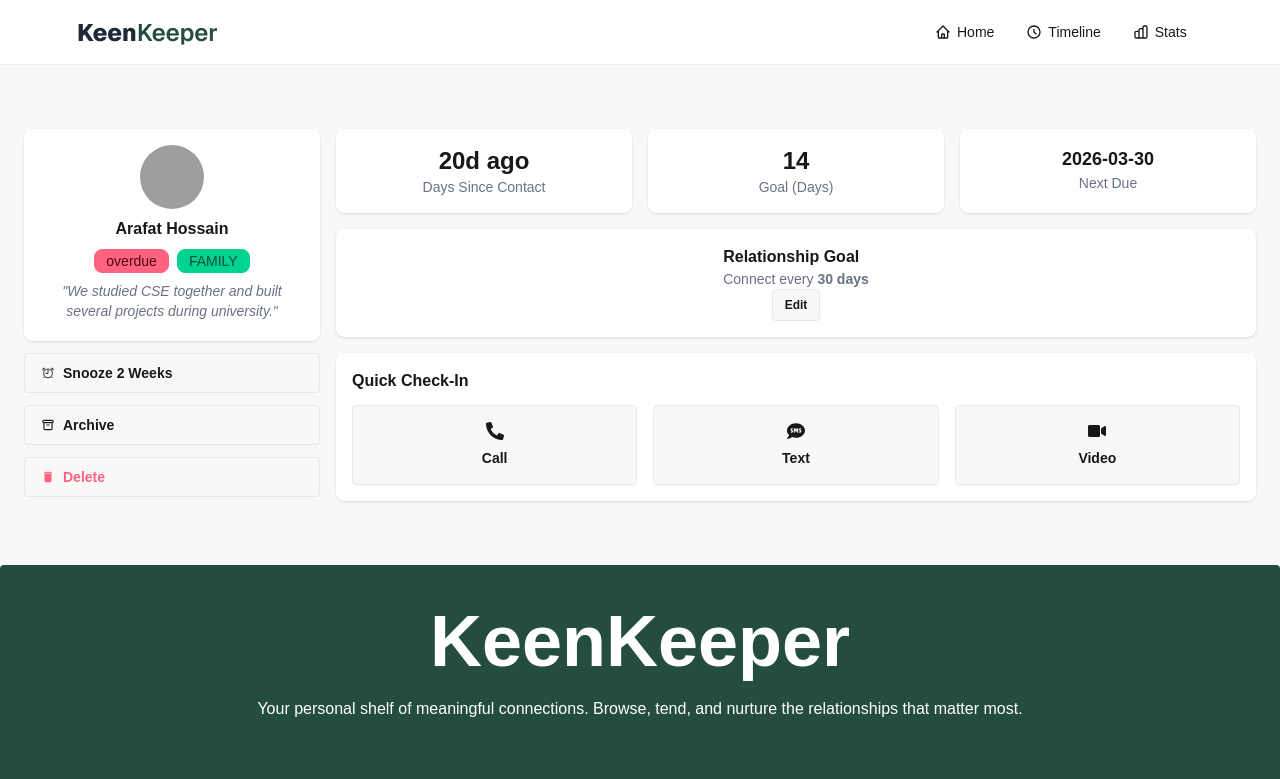
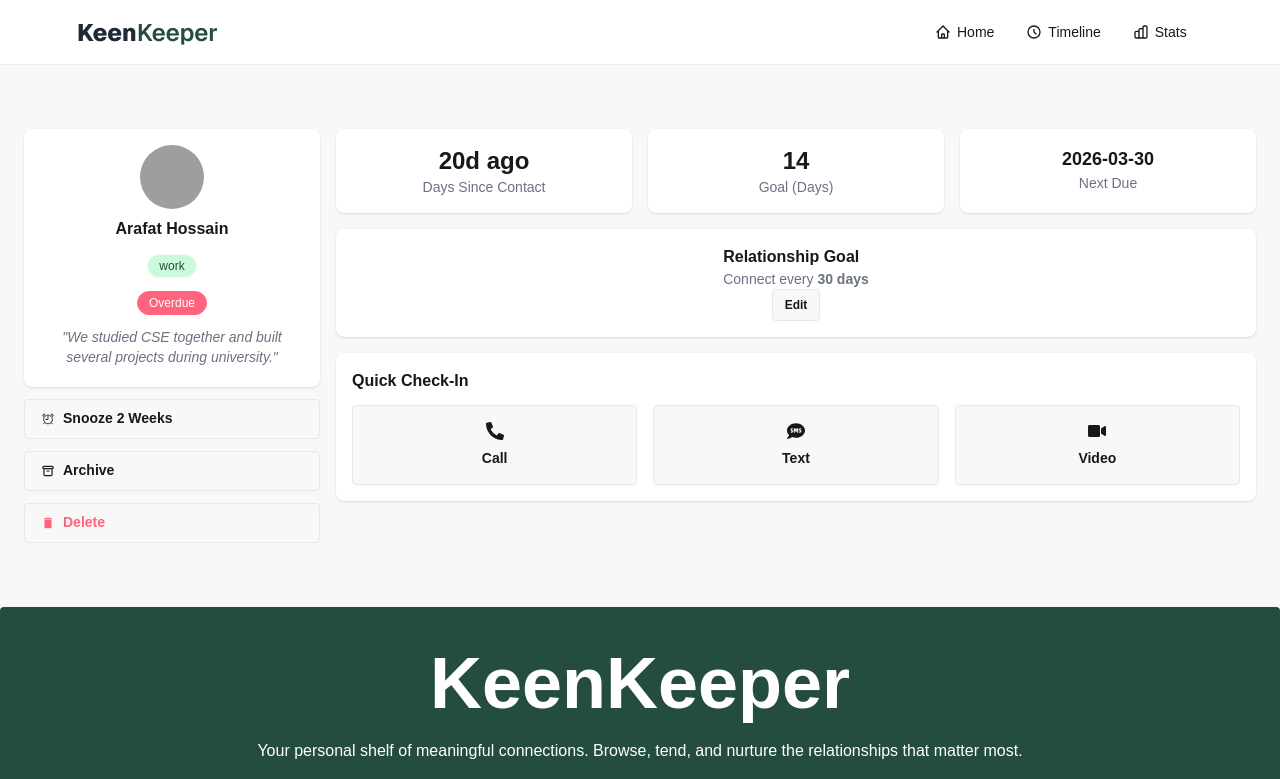
Before and after one commit to TurjoyBari/kinkeeper, a React (Vite) app: page /1 in a window 1280 px wide. Shown: the top 779 px of the page. Built offline with nearby package versions, Linux system fonts and the light colour scheme; grey boxes are pictures that could not be loaded.

Commit message:
add stats page

```diff
--- a/src/pages/FriendDetails/FriendDetails.jsx
+++ b/src/pages/FriendDetails/FriendDetails.jsx
@@ -51,9 +51,9 @@ const FriendDetails = () => {
     <div>
       <div className="p-6 bg-base-200 ">
         <div className="max-w-7xl mx-auto pt-10 pb-10 ">
-          <div className="grid grid-cols-4 gap-4">
-            {/* LEFT PROFILE CARD */}
-            <div className="col-span-1 space-y-3">
+          <div className="grid md:grid-cols-4 gap-4">
+
+            <div className="col-span-1 space-y-3 ">
               <div className="card bg-base-100 shadow p-4 text-center">
                 <div className="avatar mx-auto mb-2">
                   <div className="w-16 rounded-full">
@@ -61,26 +61,37 @@ const FriendDetails = () => {
                   </div>
                 </div>
 
-                <h2 className="font-semibold">{expectedFriend?.name}</h2>
+                <h2 className="font-semibold pb-3">{expectedFriend?.name}</h2>
 
-                <div className="flex justify-center gap-2 my-2">
-                  <div
-                    className={`badge ${statusClass[expectedFriend?.status]}`}
-                  >
-                    {expectedFriend?.status}
-                  </div>
-                  <div className="badge badge-success">FAMILY</div>
+                <div className="pb-3">
+                    <div className="badge badge-soft badge-success text-[12px] font-medium bg-[#CBFADB] rounded-full text-[#244D3F]">
+                      {expectedFriend.tags[0]}
+                    </div>
+                    {expectedFriend.tags?.[1] && expectedFriend.tags[1].length > 0 ? (
+                      <span className="badge badge-soft badge-success text-[12px] font-medium bg-[#CBFADB] rounded-full text-[#244D3F]">
+                        {expectedFriend.tags[1]}
+                      </span>
+                    ) : null}
+                </div>
+                <div className="pb-3">
+                    {statusClass[expectedFriend.status] && (
+                      <div
+                        className={`badge ${statusClass[expectedFriend.status]} rounded-full capitalize text-[12px] font-medium text-white`}
+                      >
+                        {expectedFriend.status}
+                      </div>
+                    )}
                 </div>
 
                 <p className="text-sm italic text-gray-500">
                   "{expectedFriend?.bio}"
                 </p>
                 <p className="text-xs text-gray-400 mt-1">
-                  {/* Preferred: {expectedFriend.preferred} */}
+
                 </p>
               </div>
 
-              {/* ACTION BUTTONS */}
+
               <button className="btn w-full justify-start gap-2">
                 <IoAlarmOutline /> Snooze 2 Weeks
               </button>
@@ -94,10 +105,10 @@ const FriendDetails = () => {
               </button>
             </div>
 
-            {/* RIGHT CONTENT */}
+
             <div className="col-span-3 space-y-4">
               {/* TOP STATS */}
-              <div className="grid grid-cols-3 gap-4">
+              <div className="grid md:grid-cols-3 gap-4">
                 <div className="card bg-base-100 shadow p-4 text-center">
                   <h2 className="text-2xl font-bold">
                     {expectedFriend?.days_since_contact}
@@ -118,7 +129,7 @@ const FriendDetails = () => {
                 </div>
               </div>
 
-              {/* RELATIONSHIP GOAL */}
+
               <div className="card bg-base-100 shadow p-4 flex justify-between items-center">
                 <div>
                   <h3 className="font-semibold">Relationship Goal</h3>
@@ -129,7 +140,7 @@ const FriendDetails = () => {
                 <button className="btn btn-sm">Edit</button>
               </div>
 
-              {/* QUICK CHECK-IN */}
+
               <div className="card bg-base-100 shadow p-4">
                 <h3 className="font-semibold mb-3">Quick Check-In</h3>
 
--- a/src/pages/statspage/StatsPage.jsx
+++ b/src/pages/statspage/StatsPage.jsx
@@ -1,11 +1,62 @@
-import React from 'react';
+import React, { useContext } from "react";
+import useFriend from "../../hooks/useFriend";
+import { TimelineDataContext } from "../../context/TimelineDataContext";
+import { Legend, Pie, PieChart, Tooltip } from "recharts";
+import EmptyState from "../errorpage/EmptyState";
 
 const StatsPage = () => {
+  const { timelineData } = useContext(TimelineDataContext);
+
+  const { friends, loading } = useFriend();
+
+
+  const callCount = timelineData.filter(item => item.type === "call").length;
+  const textCount = timelineData.filter(item => item.type === "text").length;
+  const videoCount = timelineData.filter(item => item.type === "video").length;
+
+
+  const data = [
+    callCount > 0 && { name: "Call", value: callCount, fill: "#3B82F6" },
+    textCount > 0 && { name: "Text", value: textCount, fill: "#10B981" },
+    videoCount > 0 && { name: "Video", value: videoCount, fill: "#8B5CF6" },
+  ].filter(Boolean);
+
+
+  if (data.length === 0) {
     return (
-        <div>
-            <h2>Stats Page</h2>
-        </div>
+      <EmptyState/>
     );
+  }
+
+  return (
+    <div className=" my-10 shadow p-10 rounded-md border border-slate-300 container mx-auto">
+
+      <h2 className="font-semibold text-3xl mb-10 text-center">
+        Timeline Statistics
+      </h2>
+
+
+      <PieChart
+        style={{
+          width: "100%",
+          maxWidth: "500px",
+          margin: "auto",
+          aspectRatio: 1,
+        }}
+      >
+        <Pie
+          data={data}
+          innerRadius="70%"
+          outerRadius="100%"
+          paddingAngle={5}
+          dataKey="value"
+        />
+        <Legend />
+        <Tooltip />
+      </PieChart>
+
+    </div>
+  );
 };
 
-export default StatsPage;<h2>Stats Page</h2>
+export default StatsPage;
--- a/src/pages/timelinepage/TimeLinePage.jsx
+++ b/src/pages/timelinepage/TimeLinePage.jsx
@@ -28,7 +28,7 @@ const TimeLinePage = () => {
     : timelineData.filter((item) => item.type === filter);
 
   return (
-    <div className="max-w-7xl mx-auto pt-10 pb-10">
+    <div className="max-w-10/12 md:max-w-7xl mx-auto pt-10 pb-10">
 
       <h1 className="text-3xl font-bold mb-4">Timeline</h1>
 
```
